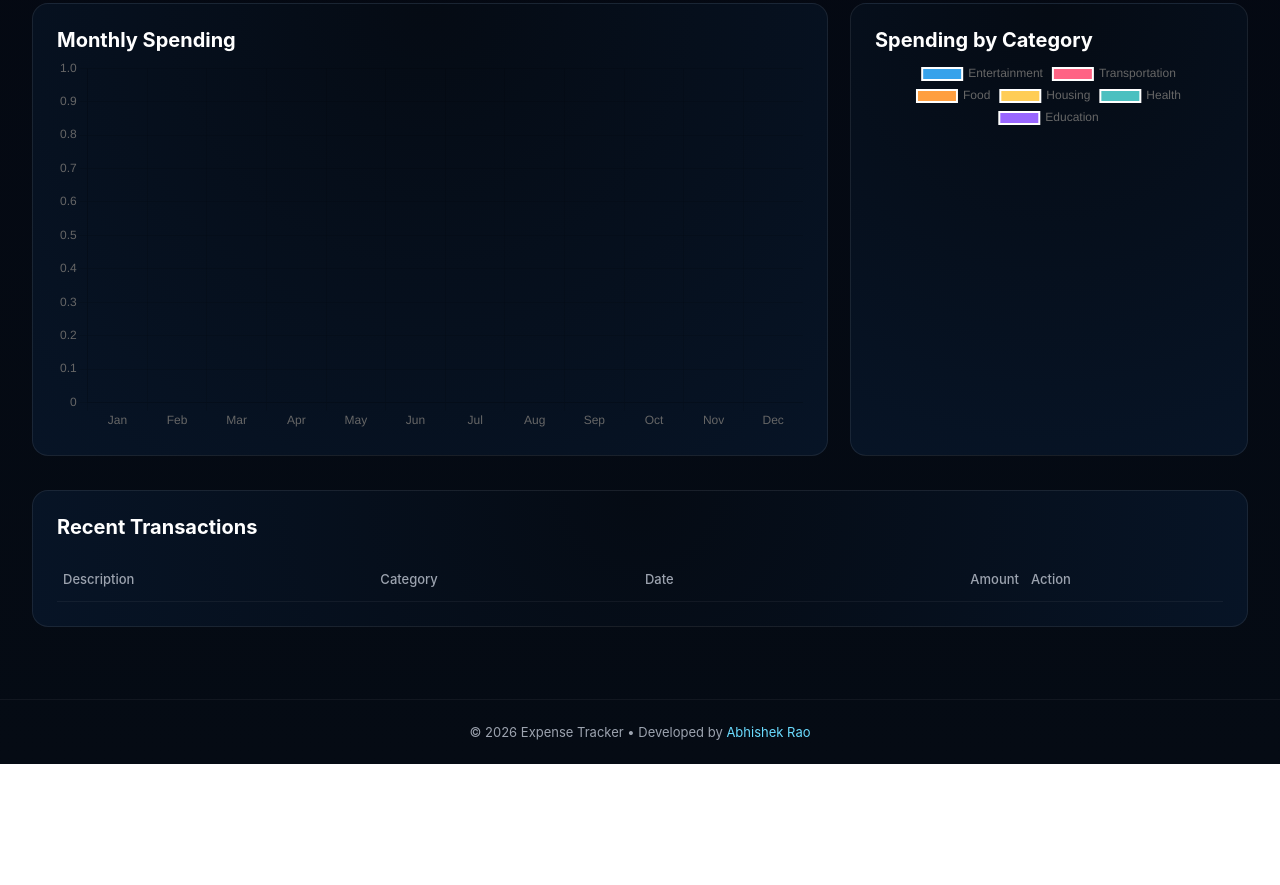
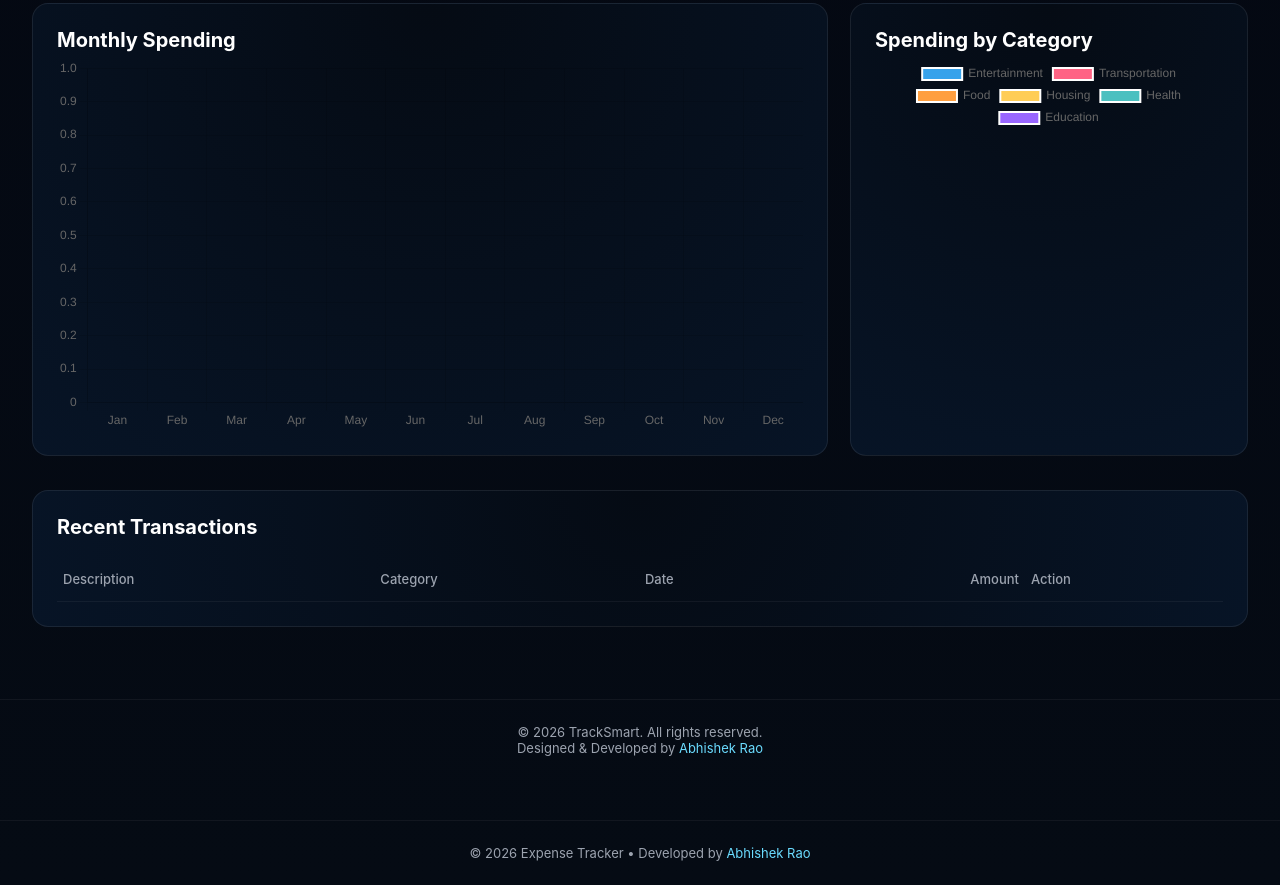
Before and after one commit to Abhishekrao123-tech/TrackSmart, a plain HTML site: page frontend/dashboard.html in a window 1280 px wide. Shown: the part 330-1215 px from the top of the page. Before the commit the page ends 1094 px from the top, so only its background shows below. Drawn offline with nearby package versions, Linux system fonts and the light colour scheme; no server answers; sample sign-in values are in the browser's storage.

Commit message:
Update dashboard.html

```diff
--- a/frontend/dashboard.html
+++ b/frontend/dashboard.html
@@ -99,7 +99,10 @@
         </section>
 
     </main>
-
+<footer class="footer">
+  <p>© 2026 TrackSmart. All rights reserved.</p>
+  <p>Designed & Developed by <span>Abhishek Rao</span></p>
+</footer>
     <!-- ADD TRANSACTION MODAL -->
     <div class="modal" id="modal">
         <div class="modal-box">
```
